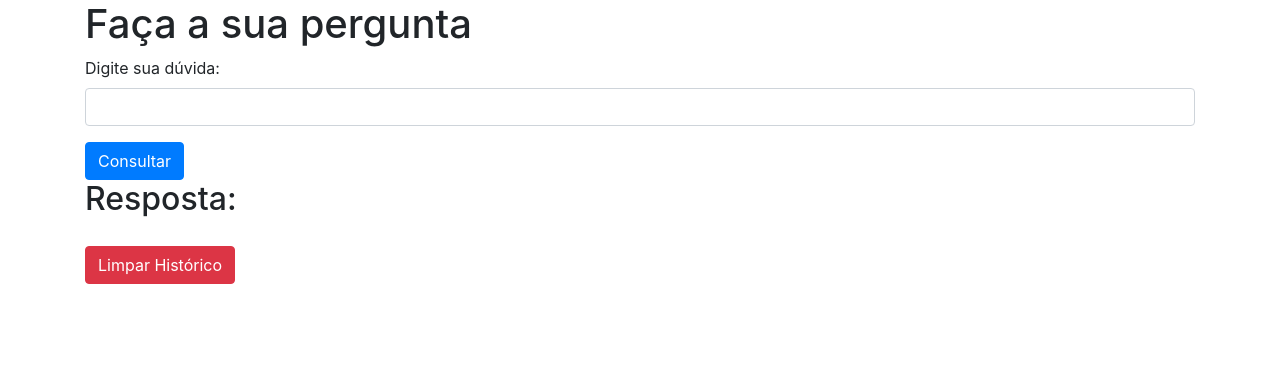
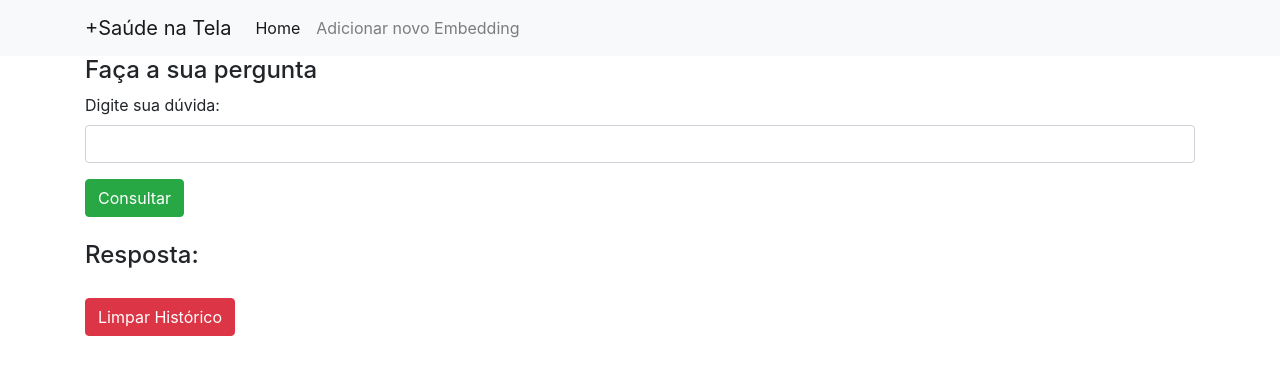
Before and after one commit to gabriel-artemio/appTarefas.frontendWeb, a Flask app: page / in a window 1280 px wide. Shown: the top 375 px of the page. Run offline with Flask 3, Linux system fonts and the light colour scheme; some libraries are stand-ins or nearby versions.

Commit message:
Add files via upload

```diff
--- a/templates/index.html
+++ b/templates/index.html
@@ -13,17 +13,35 @@
     </style>
 </head>
 <body>
+    <nav class="navbar navbar-expand-lg navbar-light bg-light">
+        <div class="container">
+            <a class="navbar-brand" href="/">+Saúde na Tela</a>
+            <button class="navbar-toggler" type="button" data-bs-toggle="collapse" data-bs-target="#navbarNav" aria-controls="navbarNav" aria-expanded="false" aria-label="Toggle navigation">
+                <span class="navbar-toggler-icon"></span>
+            </button>
+            <div class="collapse navbar-collapse" id="navbarNav">
+                <ul class="navbar-nav">
+                    <li class="nav-item">
+                        <a class="nav-link active" aria-current="page" href="/">Home</a>
+                    </li>
+                    <li class="nav-item">
+                        <a class="nav-link" href="/novo_item">Adicionar novo Embedding</a>
+                    </li>
+                </ul>
+            </div>
+        </div>
+    </nav>
     <div class="container">
-        <h1>Faça a sua pergunta</h1>
+        <h4>Faça a sua pergunta</h4>
         <form action="/" method="post">
             <div class="form-group">
                 <label for="consulta">Digite sua dúvida:</label>
                 <input type="text" class="form-control" id="consulta" name="consulta" required>
             </div>
-            <button type="submit" class="btn btn-primary">Consultar</button>
-        </form>
+            <button type="submit" class="btn btn-success">Consultar</button>
+        </form><br/>
 
-        <h2>Resposta:</h2>
+        <h4>Resposta:</h4>
         <div class="scrollable-cards">
             {% for consulta, resposta in historico %}
             <div class="card mb-3">
```
Also changed, not shown: app.py (+3 -6 lines), templates/novo_item.html (+21 -3 lines).
